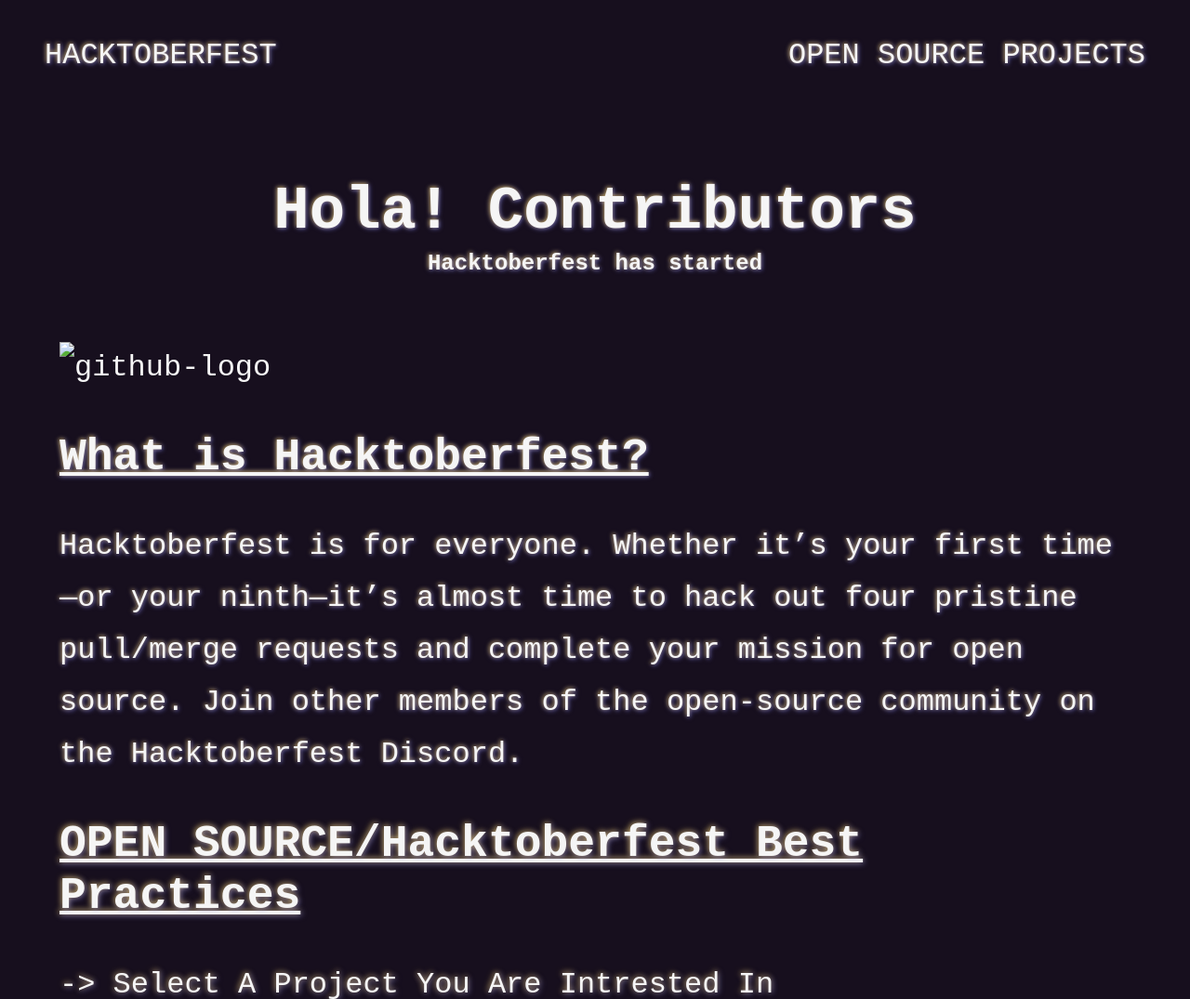
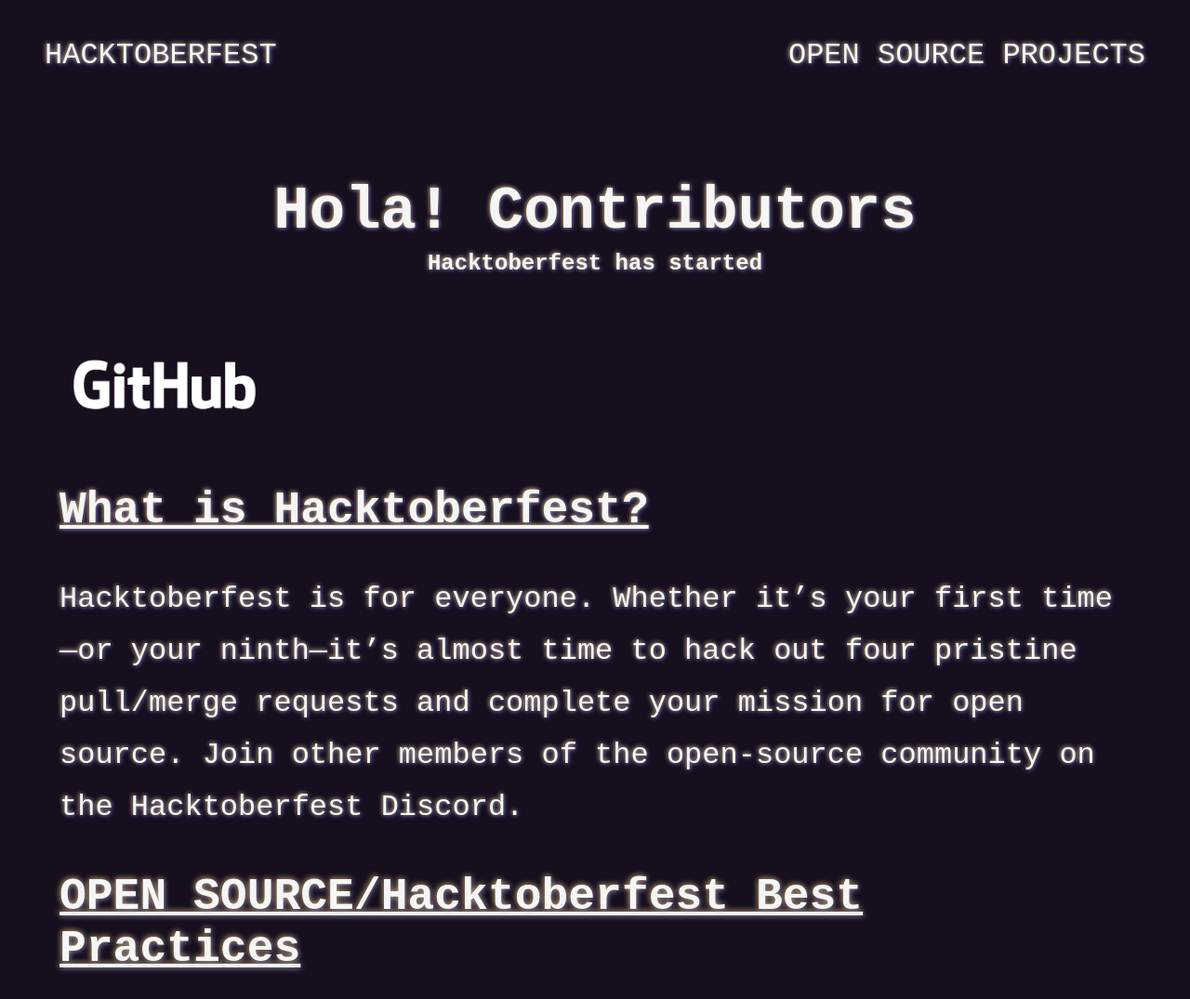
Before and after one commit to ElixirTechCommunity/StateYourName, a plain HTML site: page index.html in a window 1280 px wide. Shown: the top 1075 px of the page at 93% size. Drawn offline with Linux system fonts and the light colour scheme; the site is published under a folder, as on GitHub Pages, so addresses that start at the root find nothing.

Commit message:
github logo

```diff
--- a/index.html
+++ b/index.html
@@ -26,7 +26,7 @@
                 has started</h2>
         </section>
 
-        <img class="github-logo" src="/StateYourName/assets/GitHub_Logo_White.png" alt="github-logo">
+        <img class="github-logo" src="assets/GitHub_Logo_White.png" alt="github-logo">
         <section class="what">
             <h2 class="underline">What is Hacktoberfest?</h2>
             <p>Hacktoberfest is for everyone. Whether it’s your first time—or your ninth—it’s almost time to hack out
```
